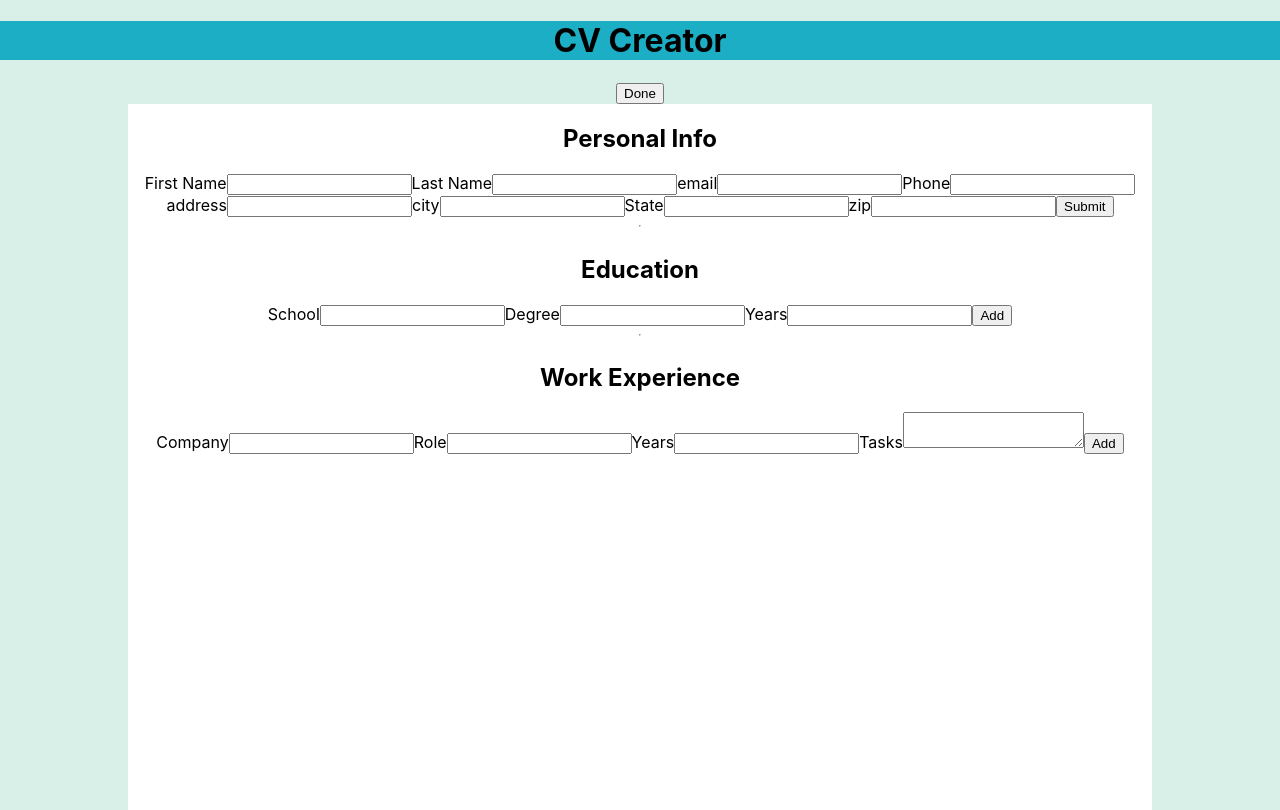
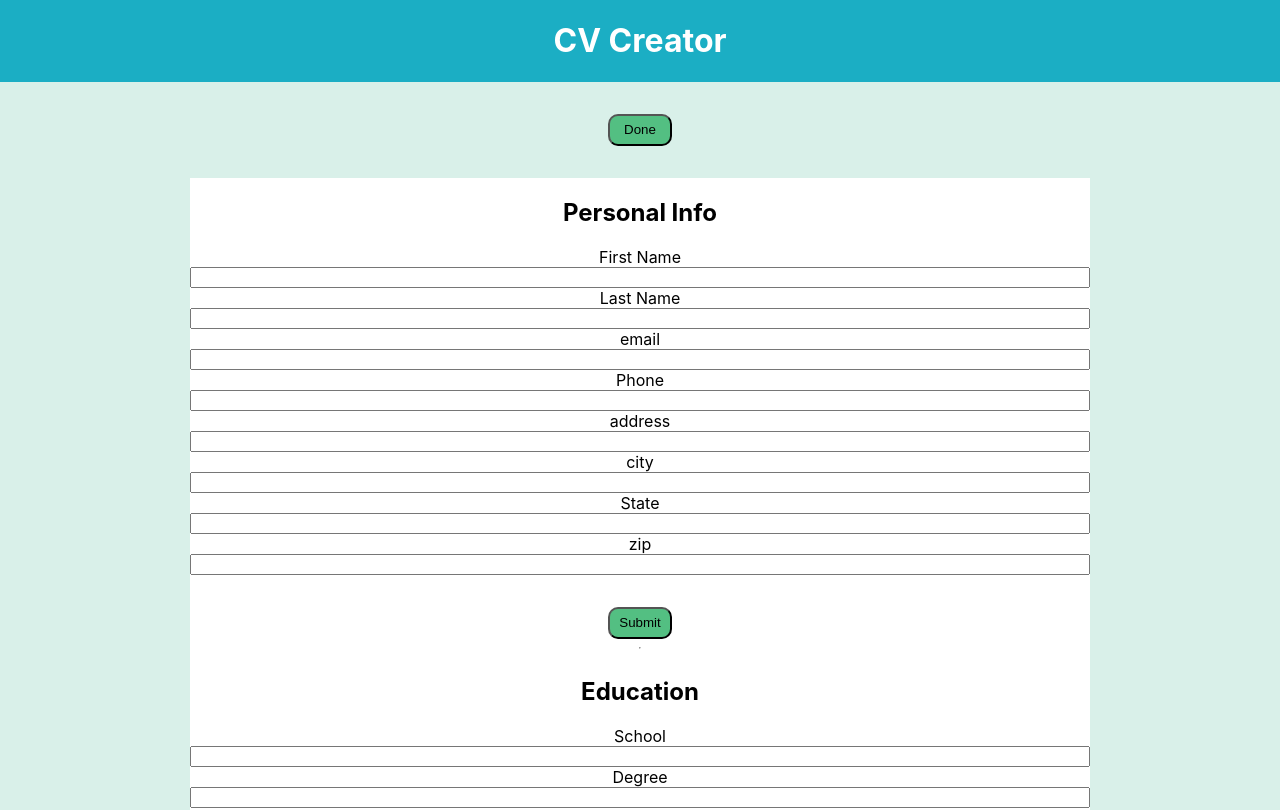
Before and after one commit to Kingbot13/cv, a React (Create React App) app: page / in a window 1280 px wide. Shown: the top 810 px of the page. Built offline with nearby package versions, Linux system fonts and the light colour scheme.

Commit message:
edit forms', button's, and buttons inside main's styles

```diff
--- a/src/App.js
+++ b/src/App.js
@@ -133,7 +133,7 @@ class App extends Component {
   render(){
     const {contact, contacts, educations, education, work, career} = this.state;
     return(
-      <div>
+      <div className='container'>
           <div className='title-section'>
             <h1>CV Creator</h1>
           </div>
--- a/src/styles/App.css
+++ b/src/styles/App.css
@@ -1,7 +1,7 @@
 main{
-    width: 80vw;
+    width: 900px;
     height: 1000px;
-    margin: auto;
+    margin: 2rem auto;
     display: flex;
     flex-direction: column;
     background-color: white;
@@ -11,8 +11,32 @@ footer{
     background-color: #3C8C7A;
 }
 
+form{
+    display: flex;
+    flex-direction: column;
+    -ms-flex-align: start;
+}
+
+button{
+    width: 4rem;
+    height: 2rem;
+    border-radius: 10px;
+    margin: auto;
+    background-color: #53BF82;
+}
+
+main button{
+    margin: 2rem auto 0;
+}
+
+.container{
+    height: 100%;
+}
+
 .title-section{
     background-color: #1BAEC4;
+    margin-bottom: 2rem;
+    color: white;
 }
 
 .hidden{
--- a/src/styles/Contact.css
+++ b/src/styles/Contact.css
@@ -2,7 +2,3 @@
     display: flex;
     flex-direction: column;
 }
-
-input{
-    display: inline-block;
-}
```
